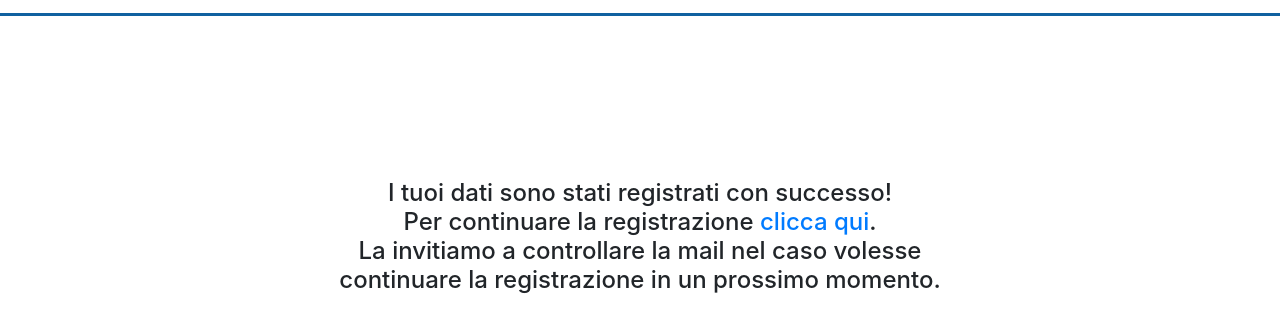
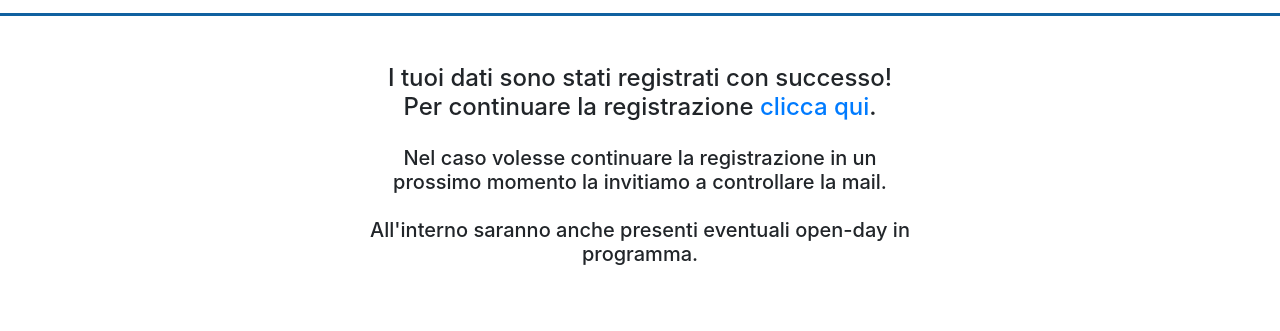
Before and after one commit to mttpisi/TTF_preiscrizione, a plain HTML site: page public/landing1.html in a window 1280 px wide. Shown: the part 99-430 px from the top of the page. Drawn offline with nearby package versions, Linux system fonts and the light colour scheme.

Commit message:
modificato il testo della landing1

```diff
--- a/public/landing1.html
+++ b/public/landing1.html
@@ -1,6 +1,6 @@
 <!DOCTYPE html>
 <html lang="it">
-
+<!---->
 <head>
     <meta charset="UTF-8">
     <meta name="viewport" content="width=device-width, initial-scale=1.0">
@@ -30,11 +30,16 @@
                     alt="" id="logo"></a>
         </nav>
         <div class="container pt-5">
-            <div class="row mb-3">
+            <div class="row justify-content-center mb-3">
 
-                <h4 class="col text-center"><br><br><br><br>I tuoi dati sono stati registrati con successo!<br>
-                    Per continuare la registrazione <a href="">clicca qui</a>.<br>La invitiamo a controllare la
-                    mail nel caso volesse<br> continuare la registrazione in un prossimo momento.</h4>
+                <h4 class="col text-center">I tuoi dati sono stati registrati con successo!<br>
+                    Per continuare la registrazione <a href="">clicca qui</a>.</h4>
+
+
+            </div>
+            <div class="row justify-content-center">
+                <h5 class="col-6 text-center"> Nel caso volesse continuare la registrazione in un prossimo momento la invitiamo a controllare la
+                    mail.<br><br>All'interno saranno anche presenti eventuali open-day in programma.</h5>
             </div>
         </div>
     </div>
```
Also changed, not shown: public/landing2.html (+3 -1 lines), public/landing3.html (+3 -1 lines).
